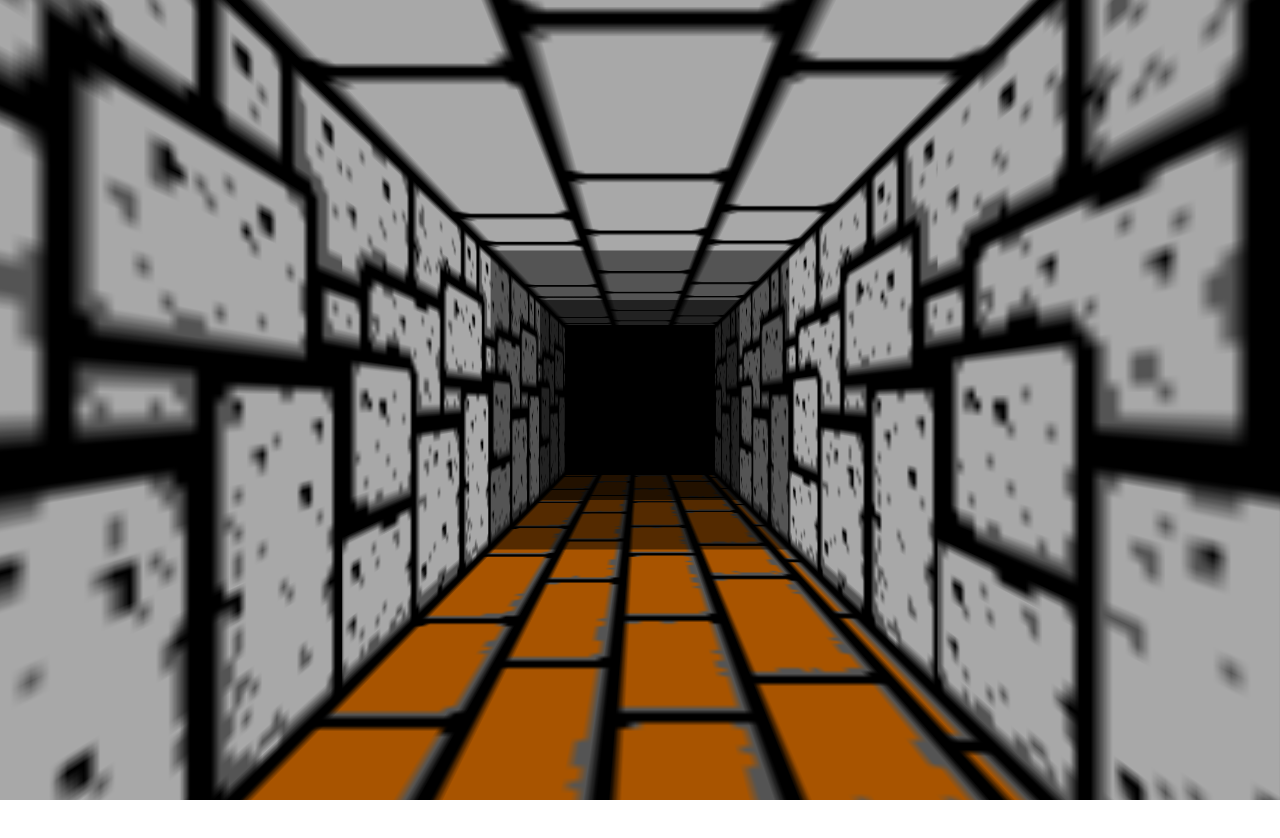
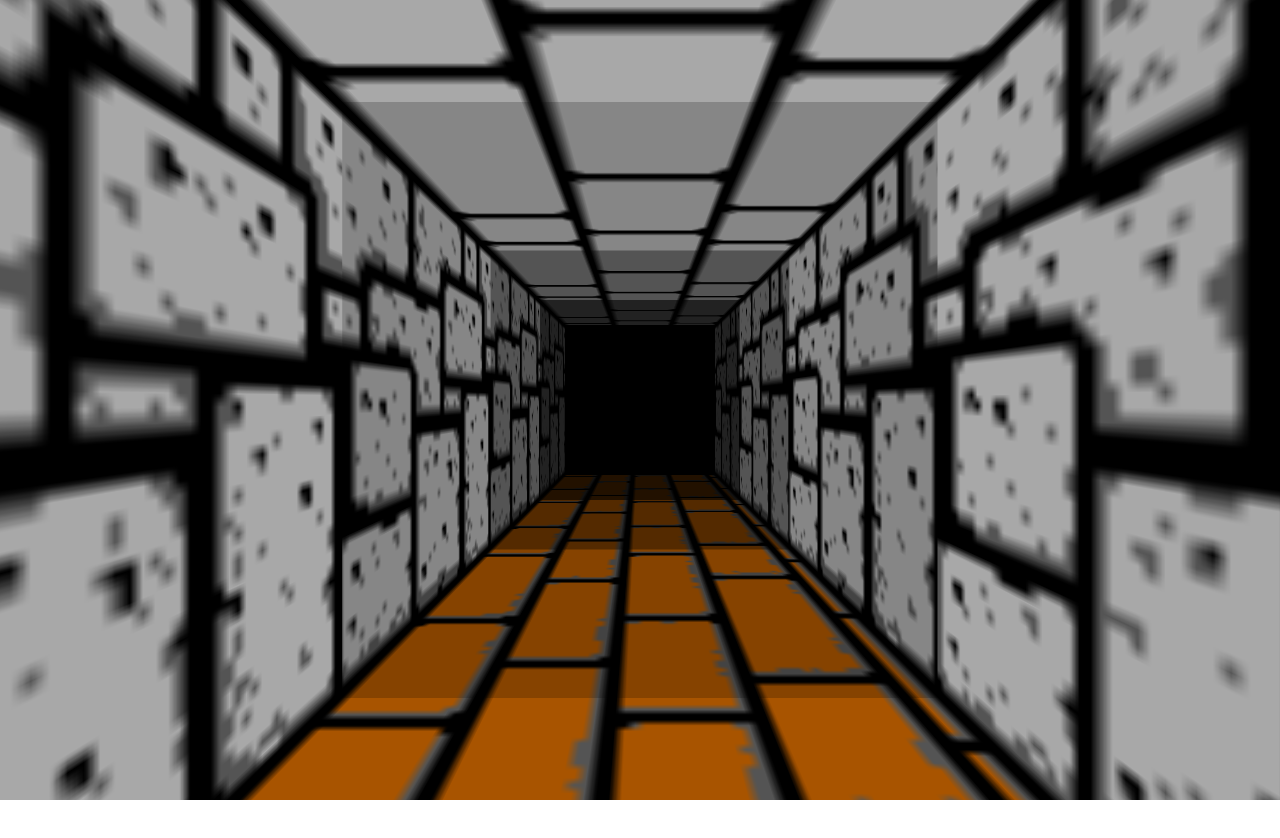
Before and after one commit to seanyoung247/portfolio, a React (Vite) app in the folder frontend_source/: page / in a window 1280 px wide. Shown: the top 838 px of the page. Built offline with nearby package versions, Linux system fonts and the light colour scheme.

Commit message:
feat: Adds custom CSS passing

```diff
--- a/frontend_source/src/App.tsx
+++ b/frontend_source/src/App.tsx
@@ -1,6 +1,7 @@
 import { Coordinate3D } from "./utilities/coords"
 import { Plane3D } from "./components/Plane3D"
 import { View3D } from "./components/View3D"
+import { clamp } from "~/utilities/clamp"
 import { css } from "@emotion/react"
 
 import stone from './assets/stone.png'
@@ -17,7 +18,7 @@ const TileTest = ({offset, fade=0}:{offset:number, fade?:number}) => (
             position={ new Coordinate3D(-300,0,offset) }
             rotation={ new Coordinate3D(0,90,0) }
             image={stone}
-            fade={fade}
+            css={css`filter:brightness(${clamp(0, 1 - fade, 1)})`}
         />
         {/* Right Wall */}
         <Plane3D
@@ -26,7 +27,7 @@ const TileTest = ({offset, fade=0}:{offset:number, fade?:number}) => (
             position={ new Coordinate3D(300,0,offset) }
             rotation={ new Coordinate3D(0,-90,0) }
             image={stone}
-            fade={fade}
+            css={css`filter:brightness(${clamp(0, 1 - fade, 1)})`}
         />
         {/* Floor */}
         <Plane3D
@@ -35,7 +36,7 @@ const TileTest = ({offset, fade=0}:{offset:number, fade?:number}) => (
             position={ new Coordinate3D(0,300,offset) }
             rotation={ new Coordinate3D(90,0,-90) }
             image={brick}
-            fade={fade}
+            css={css`filter:brightness(${clamp(0, 1 - fade, 1)})`}
         />
         {/* Ceiling */}
         <Plane3D
@@ -44,7 +45,7 @@ const TileTest = ({offset, fade=0}:{offset:number, fade?:number}) => (
             position={ new Coordinate3D(0,-300, offset) }
             rotation={ new Coordinate3D(-90,0,90) }
             image={stone2}
-            fade={fade}
+            css={css`filter:brightness(${clamp(0, 1 - fade, 1)})`}
         />
     </>
 )
@@ -70,18 +71,18 @@ const App = () => {
                 & { bottom: unset; top: 0; }
             }`
         }>
-            <View3D width="100%" height="100lvh" maxWidth="1600px" perspective="600px">
+            <View3D width="min(100%, 1600px)" height="100lvh" perspective="600px">
                 <Plane3D
                     width="600px"
                     height="600px"
                     position={ new Coordinate3D(0,0,-1800 + offset) }
                     rotation={ new Coordinate3D(0,0,0) }
                     image={stone}
-                    fade={1.0-fader}
+                    css={css`filter:brightness(${clamp(0, fader, 1)})`}
                 />
                 <TileTest offset={-1500 + offset} fade={0.8-fader}/>
                 <TileTest offset={-900 + offset} fade={0.5-fader}/>
-                <TileTest offset={-300 + offset}/>
+                <TileTest offset={-300 + offset} fade={0.2-fader}/>
                 <TileTest offset={300 + offset}/>
             </View3D>
         </div>
--- a/frontend_source/src/components/Plane3D.tsx
+++ b/frontend_source/src/components/Plane3D.tsx
@@ -6,20 +6,18 @@ type Plane3DProps = {
     height: string,
     position: Coordinate3D,
     rotation: Coordinate3D,
-    fade?: number,
     image: string,
+    className?: string,
 }
 
 export const Plane3D = (
-    {width, height, position, rotation, fade=0, image}:Plane3DProps) => (
+    {width, height, position, rotation,  image, className=''}:Plane3DProps) => (
 
-    <div css={css`
+    <div className={className} css={css`
         position: absolute;
         width: ${width};
         height: ${height};
-        background:
-            ${fade > 0 ? `linear-gradient(90deg, rgba(0,0,0,${fade}) 0%, rgba(0,0,0,${fade}) 100%),` : ''}
-            url(${image}) repeat center / 100%;
+        background: url(${image}) repeat center / 100%;
         backface-visibility: hidden;
         transform:
             translate3d(${position.toCSS(',')})
--- a/frontend_source/src/components/View3D.tsx
+++ b/frontend_source/src/components/View3D.tsx
@@ -4,8 +4,6 @@ import { css } from "@emotion/react"
 type Viewport3DProps = {
     width: string,
     height: string,
-    maxWidth?: string,
-    maxHeight?: string,
     perspective: string,
     children: React.ReactNode,
 }
@@ -14,8 +12,6 @@ type Viewport3DProps = {
 const Styles = (props: Viewport3DProps) => (css`
     width: ${props.width};
     height: ${props.height};
-    ${props.maxWidth ? `max-width: ${props.maxWidth};` : ''}
-    ${props.maxHeight ? `max-width: ${props.maxHeight};` : ''}
     background: black;
     overflow: hidden;
 
```
